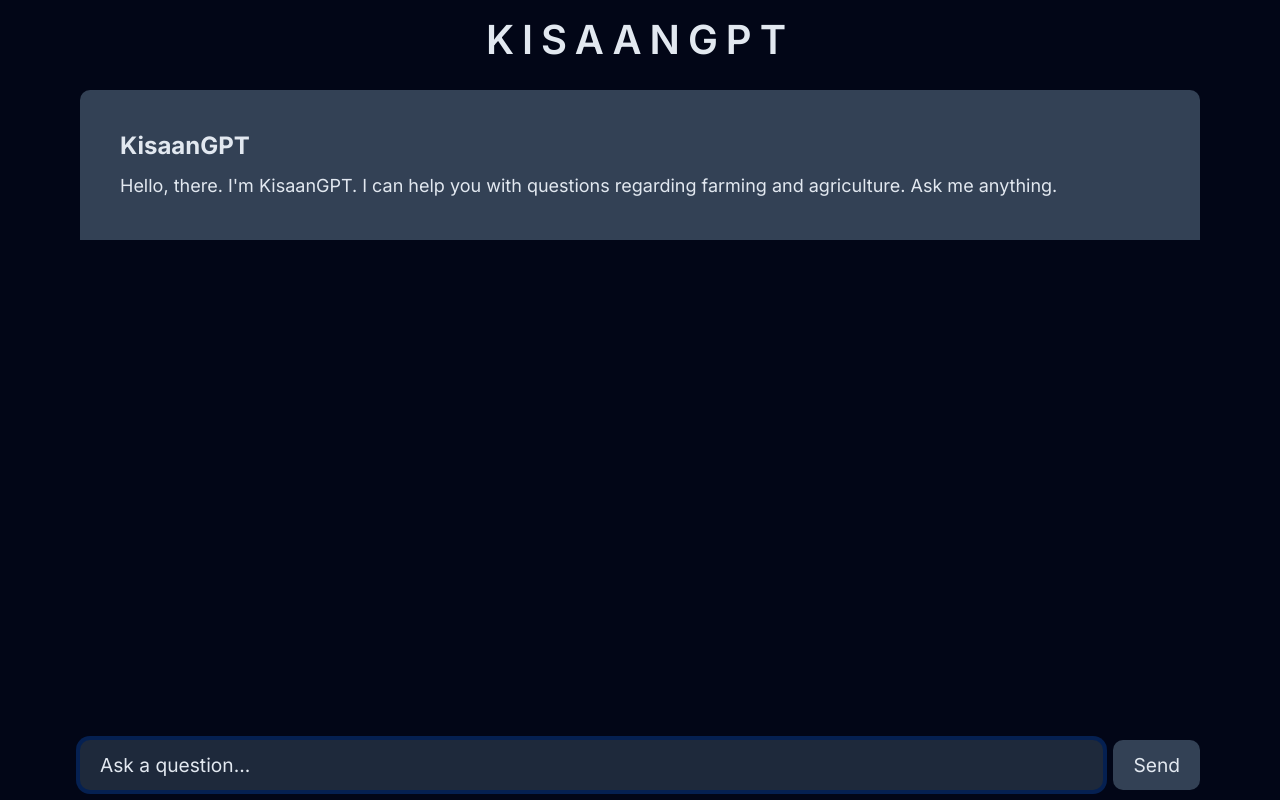
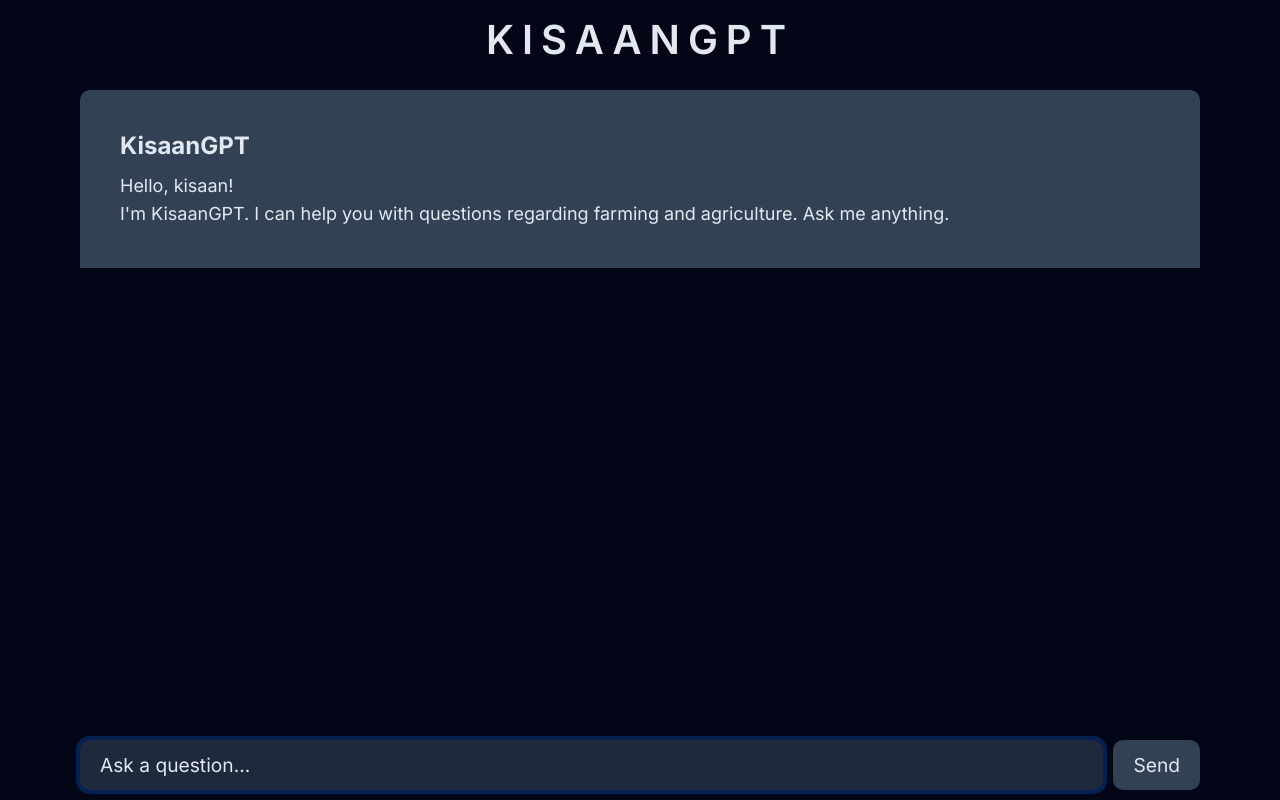
Before and after one commit to Archit1235/KisaanGPT, a Next.js app: page / in a window 1280 px wide. Built offline with nearby package versions, Linux system fonts and the light colour scheme; no server answers.

Commit message:
changed initial message

```diff
--- a/src/app/components/ChatBox.jsx
+++ b/src/app/components/ChatBox.jsx
@@ -12,7 +12,7 @@ const testMessages = [
   {
     sender: "KisaanGPT",
     message:
-      "Hello, there. I'm KisaanGPT. I can help you with questions regarding farming and agriculture. Ask me anything.",
+      "Hello, kisaan!\nI'm KisaanGPT. I can help you with questions regarding farming and agriculture. Ask me anything.",
   },
 ];
 
```
